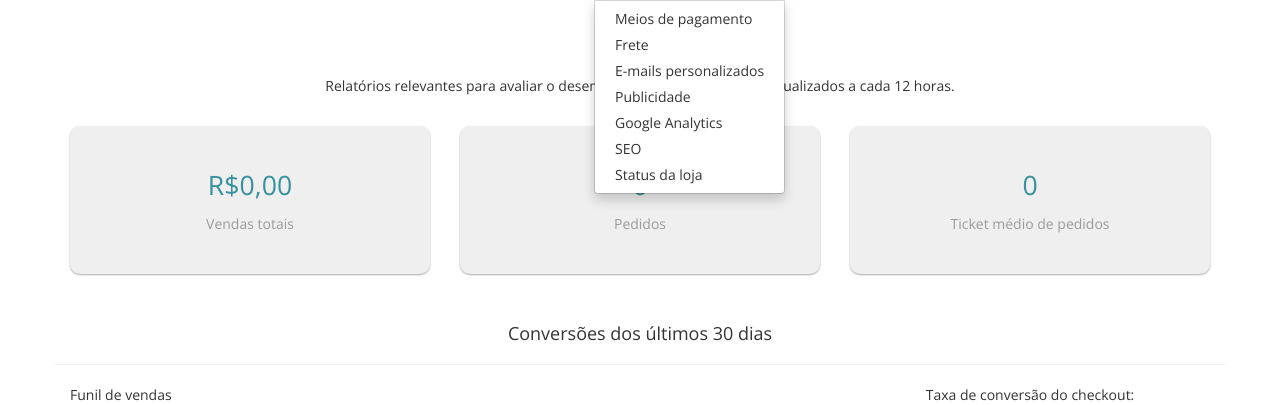
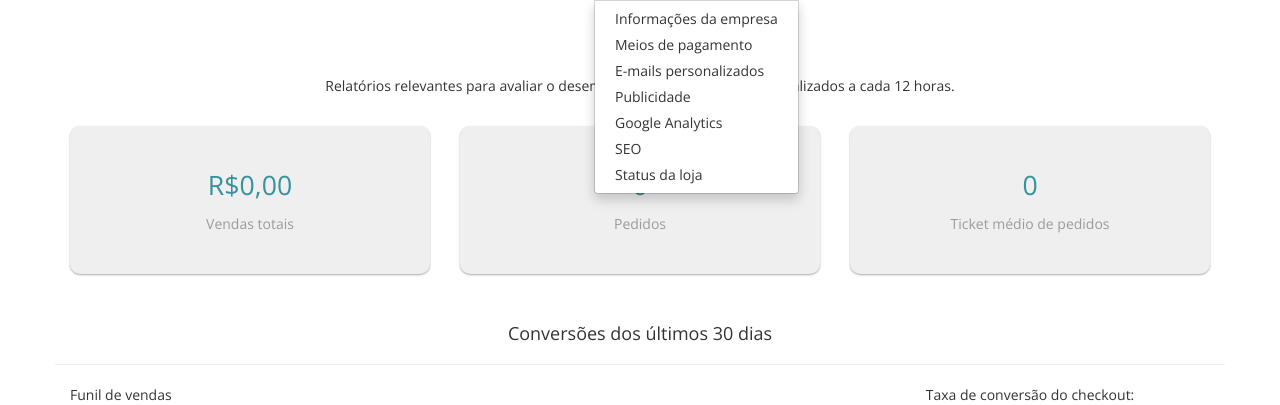
Before and after one commit to lucasmachoalfa/gcommerce, a PHP site: page /index.php in a window 1280 px wide, after a click on "Configurações". Shown: the part 106-511 px from the top of the page. Run offline with PHP 8.4, Linux system fonts and the light colour scheme.

Commit message:
includes

```diff
--- a/includes/header.php
+++ b/includes/header.php
@@ -77,8 +77,8 @@
                     <li class="dropdown">
                         <a href="#" class="dropdown-toggle" data-toggle="dropdown" role="button" aria-haspopup="true" aria-expanded="false">Configurações <span class="caret"></span></a>
                         <ul class="dropdown-menu">
+                            <li><a href="informacoes-da-empresa.php">Informações da empresa</a></li>
                             <li><a href="meioss-de-pagamento.php">Meios de pagamento</a></li>
-                            <li><a href="frete.php">Frete</a></li>
                             <li><a href="email-personalizados.php">E-mails personalizados</a></li>
                             <li><a href="publicidade.php">Publicidade</a></li>
                             <li><a href="google-analytics.php">Google Analytics</a></li>
```
